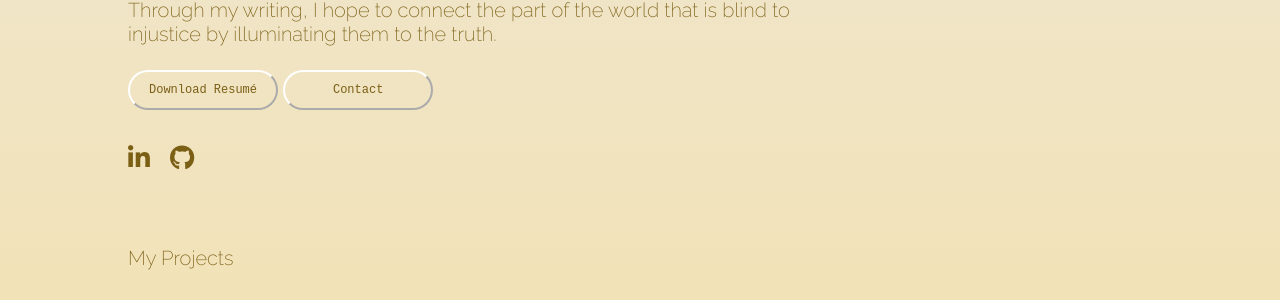
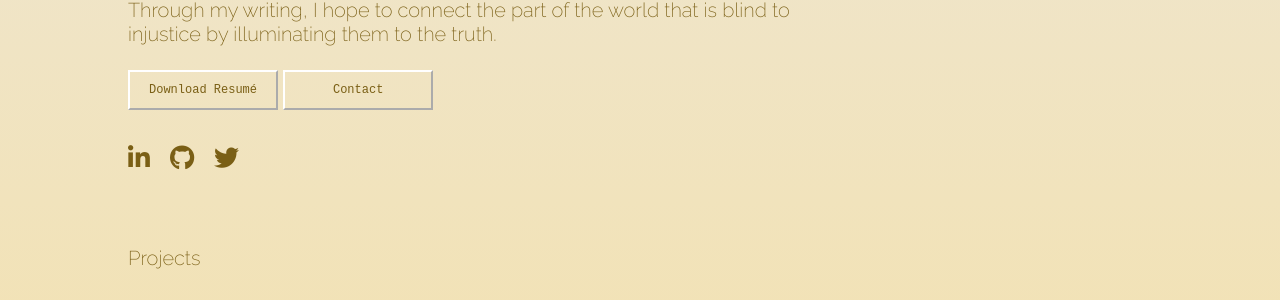
Before and after one commit to yvesmango/yves_portfolio, a plain HTML site: page index.html in a window 1280 px wide. Shown: the part 242-542 px from the top of the page. Drawn offline with nearby package versions, Linux system fonts and the light colour scheme; a web font is replaced by a local one.

Commit message:
buttons & twitter added

```diff
--- a/css/style.css
+++ b/css/style.css
@@ -86,7 +86,6 @@ button {
     width: 150px;
     height: 40px;
     border-color: white;
-    border-radius: 40px;
     color: #7a5f15;
     font-family: 'Roboto Mono', monospace;
     font-size: 12px;
--- a/index.html
+++ b/index.html
@@ -32,13 +32,15 @@
         Contact
     </button>
     </a>
-         <br><br><br><a href="#" target="_blank"><i class="fab fa-linkedin-in fa-lg" id="icons" style="color:#7a5f15;"></i></a><a href="#" target="_blank"><i class="fab fa-github fa-lg" href="#" style="padding-left: 20px; color:#7a5f15;"></i></a>
+         <br><br><br><a href="#" target="_blank"><i class="fab fa-linkedin-in fa-lg" id="icons" style="color:#7a5f15;"></i></a><a href="#" target="_blank"><i class="fab fa-github fa-lg" href="#" style="padding-left: 20px; color:#7a5f15;"></i></a><a href="#"><i class="fab fa-twitter fa-lg" style="padding-left: 20px; color:#7a5f15;"></i></a>
+
+
 
 
 
     </h4>
 <br><br>
-<h3>My Projects</h3>
+<h3>Projects</h3>
     <div class="row">
 
         <div class="column">
```
